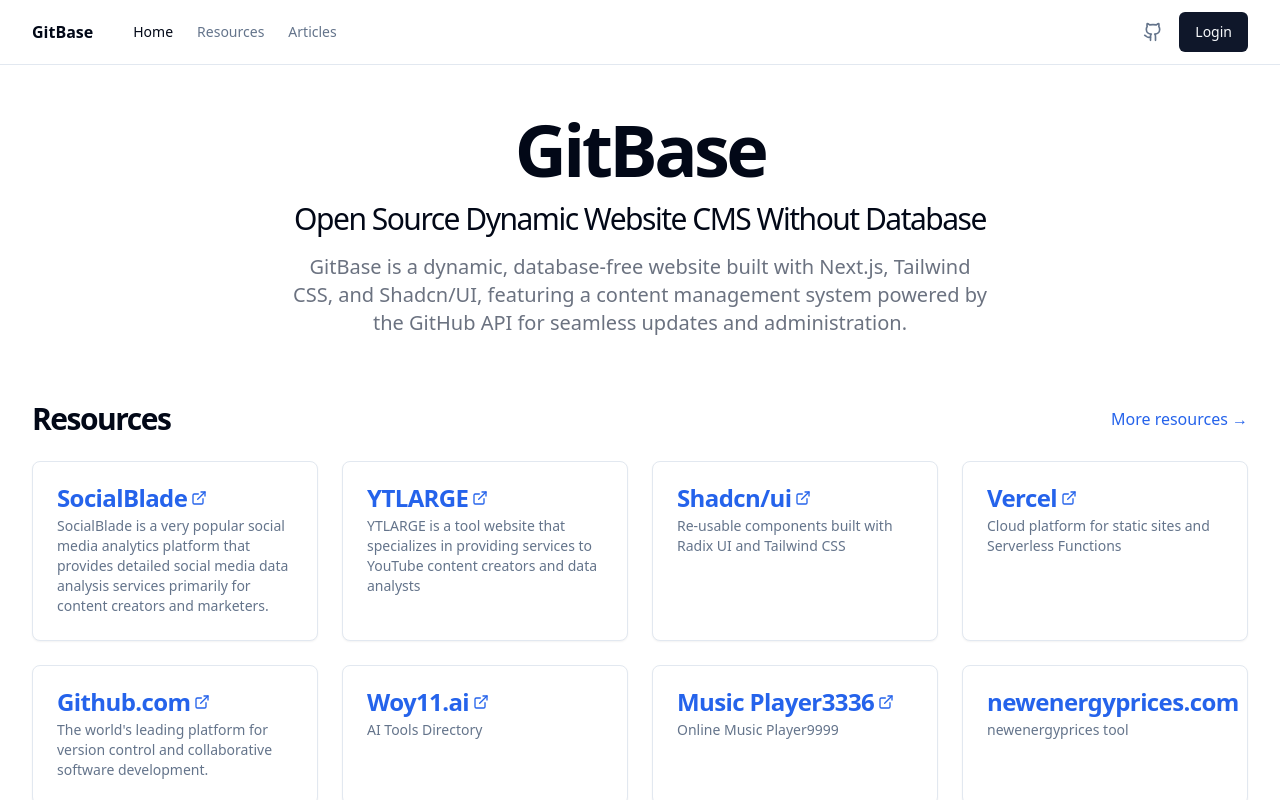
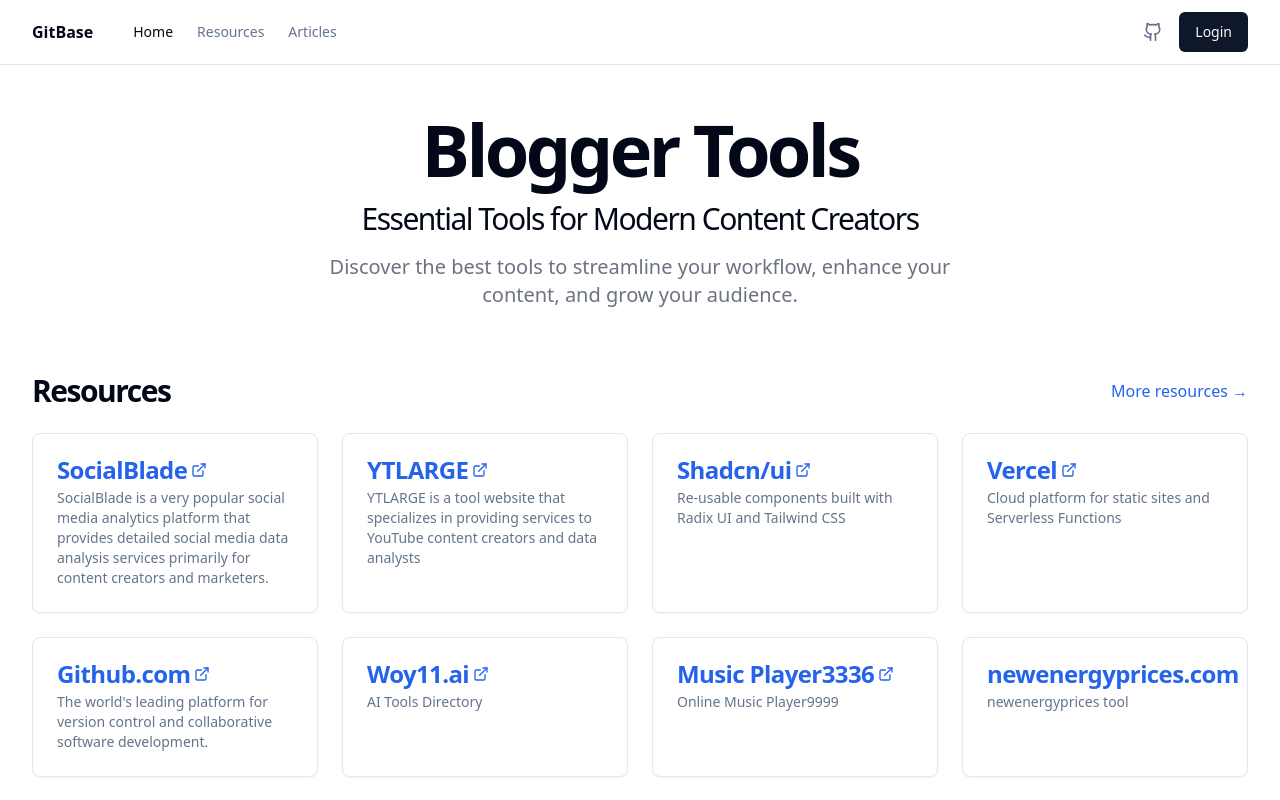
Before and after one commit to Jilimi289/git00, a Next.js app: page / in a window 1280 px wide. Shown: the top 800 px of the page. Built offline with nearby package versions, Linux system fonts and the light colour scheme; no server answers.

Commit message:
Update page.tsx

```diff
--- a/src/app/page.tsx
+++ b/src/app/page.tsx
@@ -20,11 +20,11 @@
     <div className="container mx-auto py-12 space-y-16">
       <section className="text-center space-y-4">
         <h1 className="text-4xl font-bold tracking-tighter sm:text-5xl md:text-6xl lg:text-7xl">
-          GitBase
+          Blogger Tools
         </h1>
-        <h2 className="text-2xl tracking-tighter sm:text-3xl md:text-3xl lg:text-3xl">Open Source Dynamic Website CMS Without Database</h2>
+        <h2 className="text-2xl tracking-tighter sm:text-3xl md:text-3xl lg:text-3xl">Essential Tools for Modern Content Creators</h2>
         <p className="mx-auto max-w-[700px] text-gray-500 md:text-xl">
-          GitBase is a dynamic, database-free website built with Next.js, Tailwind CSS, and Shadcn/UI, featuring a content management system powered by the GitHub API for seamless updates and administration.
+          Discover the best tools to streamline your workflow, enhance your content, and grow your audience.
         </p>
       </section>
 
```
